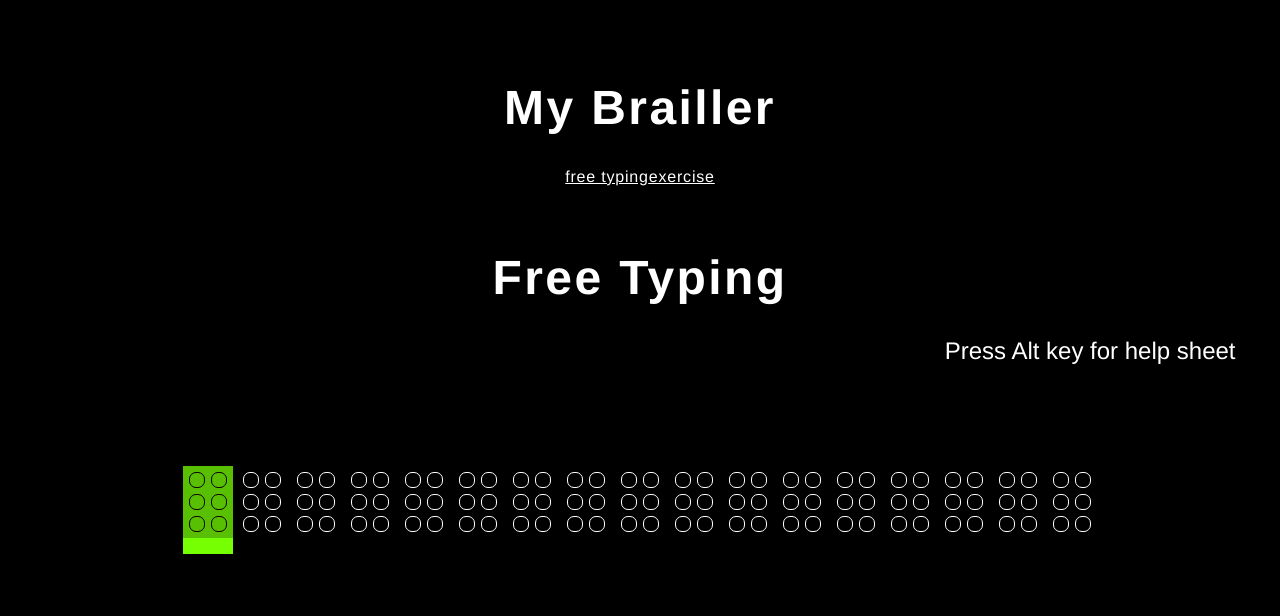
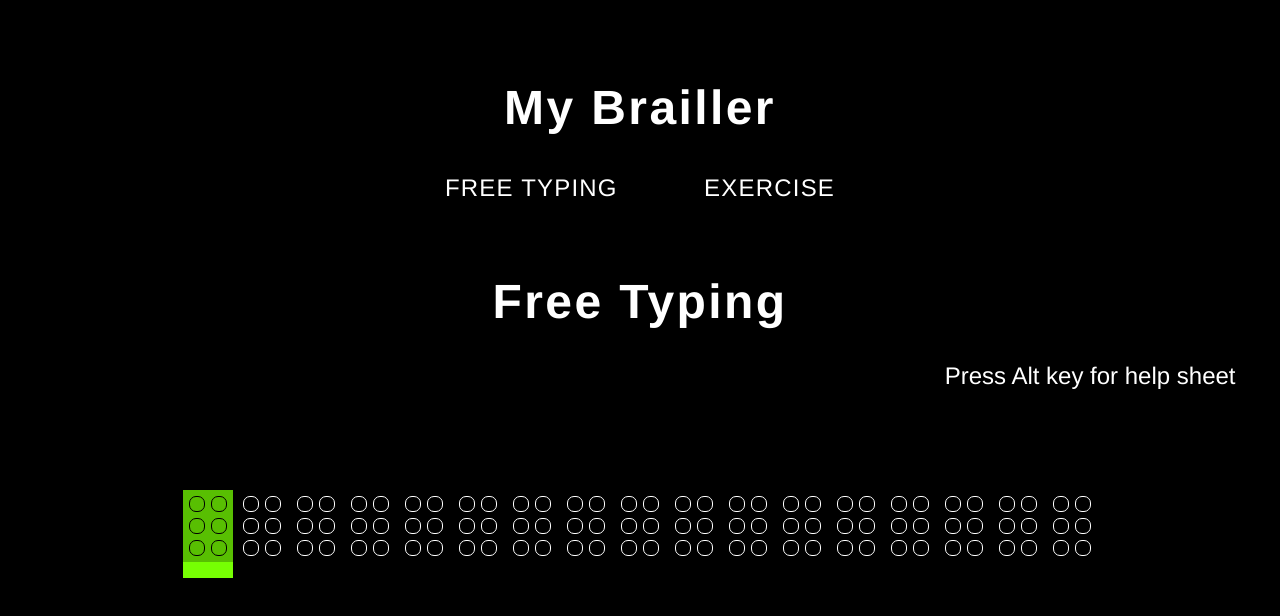
Before and after one commit to kdaisho/brailler, an Angular app: page /freetyping in a window 1280 px wide. Shown: the top 616 px of the page. Built offline with nearby package versions, Linux system fonts and the light colour scheme.

Commit message:
Home component added.

```diff
--- a/src/app/app.component.css
+++ b/src/app/app.component.css
@@ -14,19 +14,20 @@
 	-webkit-justify-content: center;
 	        justify-content: center;
 }
-.btn-group button {
-	background: transparent;
-	border: 2px solid #fff;
-	-webkit-border-radius: 5px;
-	        border-radius: 5px;
+.btn-group a {
+	border-bottom: 3px solid transparent;
 	color: #fff;
 	font-size: 1.5em;
 	margin: 0 1em;
 	padding: .25em .8em;
+	text-align: center;
 	text-transform: uppercase;
-	width: 10em;
+	/*width: 10em;*/
 }
-.btn-group button:hover {
+.btn-group a:hover {
 	cursor: pointer;
-	text-decoration: underline;
 }
+.btn-group a.active {
+	color: rgba(118, 255, 3, 1);
+	border-color: rgba(118, 255, 3, 1);
+}
--- a/src/app/app.component.html
+++ b/src/app/app.component.html
@@ -1,24 +1,13 @@
 <section class="wrapper">
 	<h1 class="title">
-		My Brailler
+		<a routerLink="" (click)="selectMode('home')">
+			My Brailler
+		</a>
 	</h1>
 	<div class="btn-group">
-		<!-- <a routerLink="freetyping" [class.active]="inforeit.langen || inforeit.langfr == true">free typing</a> -->
-		<a routerLink="freetyping" (click)="selectMode('freeTyping')">free typing</a>
-		<!-- <a routerLink="exercise" [class.active]="infopenn.langen || infopenn.langfr == true">exercise</a> -->
-		<a routerLink="exercise" (click)="selectMode('exercise')">exercise</a>
-		<!-- <button (click)="selectMode('freeTyping')">Free Typing</button>
-		<button (click)="selectMode('exercise')">Exercise</button> -->
+		<a routerLink="freetyping" (click)="selectMode('freeTyping')" [class.active]="isFreeTyping">free typing</a>
+		<a routerLink="exercise" (click)="selectMode('exercise')" [class.active]="isExercise">exercise</a>
 	</div>
 	<sound [init]="allowType"></sound>
 	<router-outlet></router-outlet>
 </section>
-<!-- <free-typing *ngIf="isFreeTyping"> -->
-<!-- <free-typing [hidden]="!isFreeTyping">
-	<sound [init]="allowType"></sound>
-</free-typing> -->
-
-<!-- <exercise *ngIf="isExercise"> -->
-<!-- <exercise [hidden]="!isExercise"> -->
-	<!-- <sound></sound> -->
-<!-- </exercise> -->
--- a/src/app/app.component.ts
+++ b/src/app/app.component.ts
@@ -1,4 +1,5 @@
 import { Component } from '@angular/core';
+import { HomeComponent } from './home.component';
 import { SoundComponent } from './sound.component';
 
 @Component({
@@ -11,20 +12,23 @@ export class AppComponent {
 	title = 'My Brailler';
 	isFreeTyping: boolean = false;
 	isExercise: boolean = false;
-	allowType;
+	allowType: boolean = false;
 
 	constructor() {
 	}
 	selectMode(type) {
 		if(type === 'freeTyping') {
-			// this.isFreeTyping = true;
-			// this.isExercise = false;
-			alert("yes");
+			this.isFreeTyping = true;
+			this.isExercise = false;
 			this.allowType = true;
 		}
 		else if(type === 'exercise') {
-			// this.isExercise = true;
-			// this.isFreeTyping = false;
+			this.isExercise = true;
+			this.isFreeTyping = false;
+			this.allowType = true;
+		}
+		else if(type === 'home') {
+			this.isExercise = this.isFreeTyping = this.allowType = false;
 		}
 	}
 }
--- a/src/app/app.module.ts
+++ b/src/app/app.module.ts
@@ -6,6 +6,7 @@ import { WindowRef } from './windowRef';
 import { routing } from './app.routing';
 
 import { AppComponent } from './app.component';
+import { HomeComponent } from './home.component';
 import { SoundComponent } from './sound.component';
 import { FreeTypingComponent } from './free-typing.component';
 import { ExerciseComponent } from './exercise.component';
@@ -14,6 +15,7 @@ import { CheatsheetComponent } from './cheatsheet.component';
 @NgModule({
 	declarations: [
 		AppComponent,
+		HomeComponent,
 		SoundComponent,
 		FreeTypingComponent,
 		ExerciseComponent,
--- /dev/null
+++ b/src/app/home.component.ts
@@ -0,0 +1,14 @@
+import { Component } from '@angular/core';
+
+@Component({
+	selector: 'home',
+	templateUrl: './home.component.html',
+	styleUrls: ['./home.component.css']
+})
+
+export class HomeComponent {
+
+	title = 'My Brailler';
+	constructor() {
+	}
+}
--- a/src/styles.css
+++ b/src/styles.css
@@ -7,6 +7,9 @@ h1, h2, p, a {
 h1, h2, a {
 	letter-spacing: .05em;
 }
+a {
+	text-decoration: none;
+}
 button {
 	letter-spacing: .1em;
 }
```
Also changed, not shown: src/app/app.routing.ts (+2 -8 lines), src/app/home.component.css (added), src/app/home.component.html (added).
